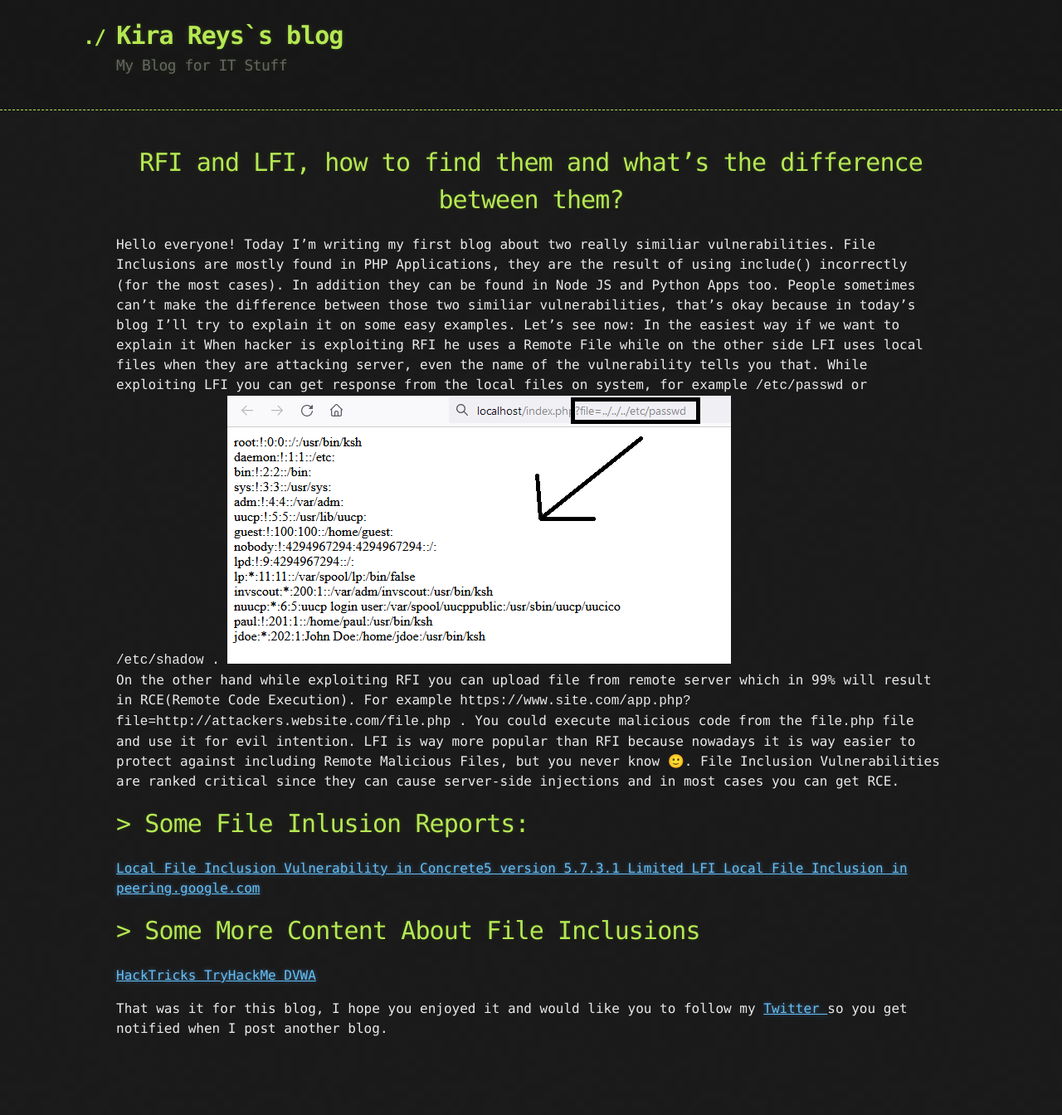
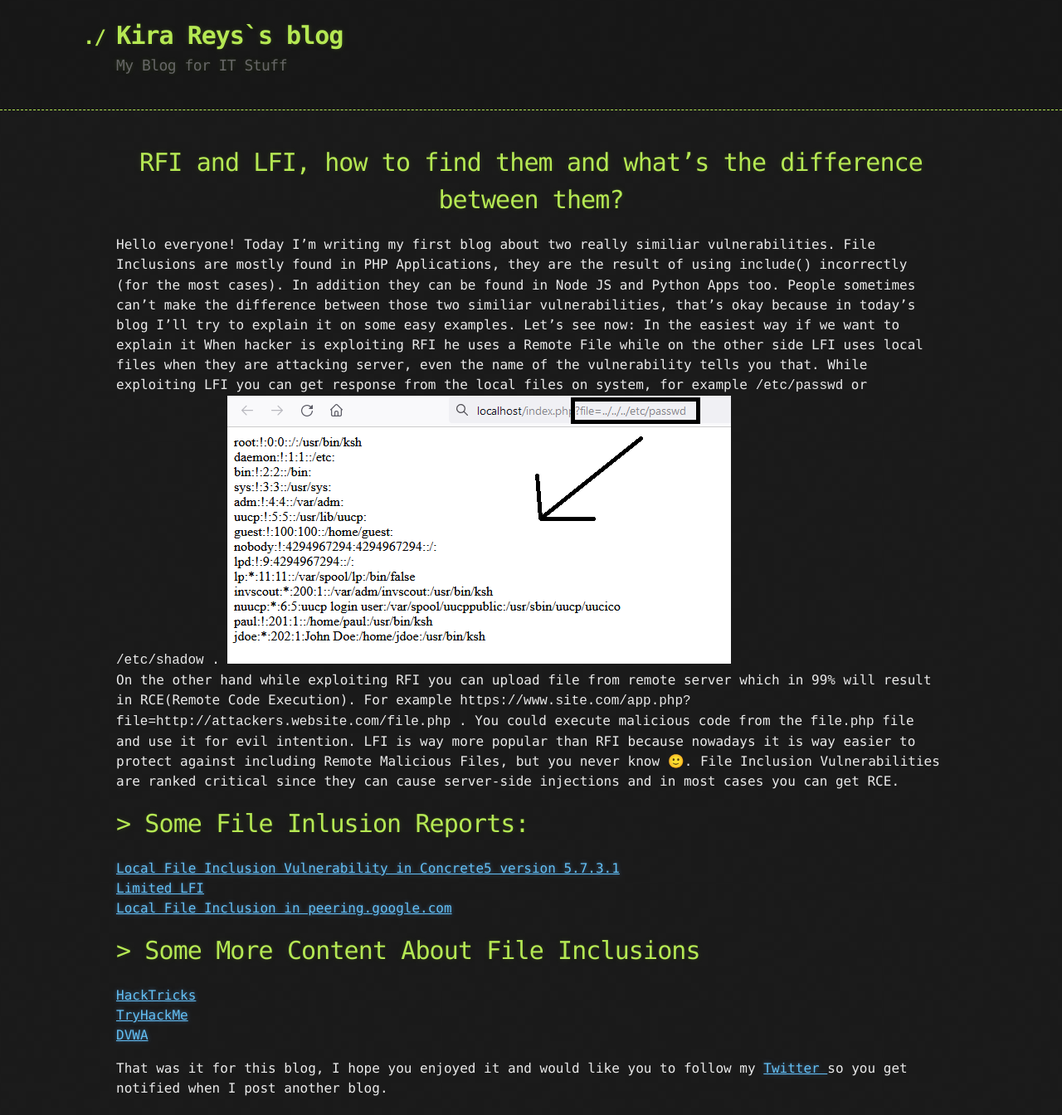
Before and after one commit to 20kilograma/blog, a Jekyll site: the page built from rfi-lfi.md, in a window 1280 px wide. Shown: the whole page at 83% size. Built offline with Jekyll 4.4.1, drawn with Linux system fonts in a browser that asks for light colours; our own code applies the rules of GitHub Pages for plain Markdown files; before the commit the page ends 1272 px from its top, so only the background shows below that.

Commit message:
Update rfi-lfi.md

```diff
--- a/rfi-lfi.md
+++ b/rfi-lfi.md
@@ -19,14 +19,14 @@ you never know 🙂.
 File Inclusion Vulnerabilities are ranked critical since they can cause server-side injections and in most cases you can get RCE.
 
 # > Some File Inlusion Reports:
-<a href="https://hackerone.com/reports/59665"> Local File Inclusion Vulnerability in Concrete5 version 5.7.3.1 </a>
-<a href="https://hackerone.com/reports/895972"> Limited LFI </a>
-<a href="https://bugreader.com/updatelap@local-file-inclusion-in-peeringgooglecom-70"> Local File Inclusion in peering.google.com </a>
+<a href="https://hackerone.com/reports/59665"> Local File Inclusion Vulnerability in Concrete5 version 5.7.3.1 </a> <br>
+<a href="https://hackerone.com/reports/895972"> Limited LFI </a> <br>
+<a href="https://bugreader.com/updatelap@local-file-inclusion-in-peeringgooglecom-70"> Local File Inclusion in peering.google.com </a> <br>
 
 # > Some More Content About File Inclusions
-<a href="https://book.hacktricks.xyz/pentesting-web/file-inclusion"> HackTricks </a>
-<a href="https://tryhackme.com/room/inclusion"> TryHackMe </a>
-<a href="https://dvwa.co.uk/"> DVWA </a>
+<a href="https://book.hacktricks.xyz/pentesting-web/file-inclusion"> HackTricks </a> <br>
+<a href="https://tryhackme.com/room/inclusion"> TryHackMe </a> <br>
+<a href="https://dvwa.co.uk/"> DVWA </a> <br>
 
 That was it for this blog, I hope you enjoyed it and would like you to follow my <a href="https://twitter.com/ArikSyer"> Twitter </a>
 so you get notified when I post another blog.
```
